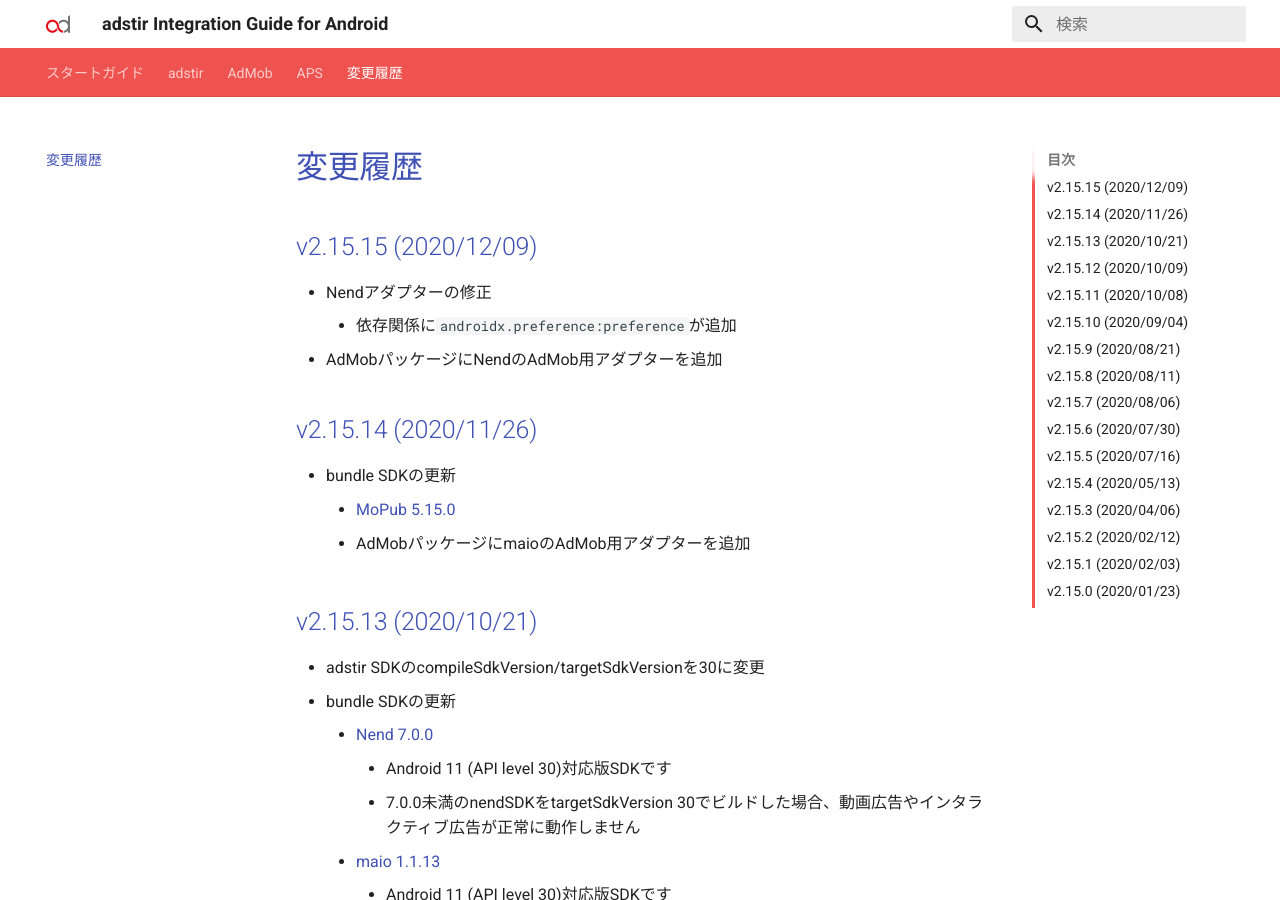
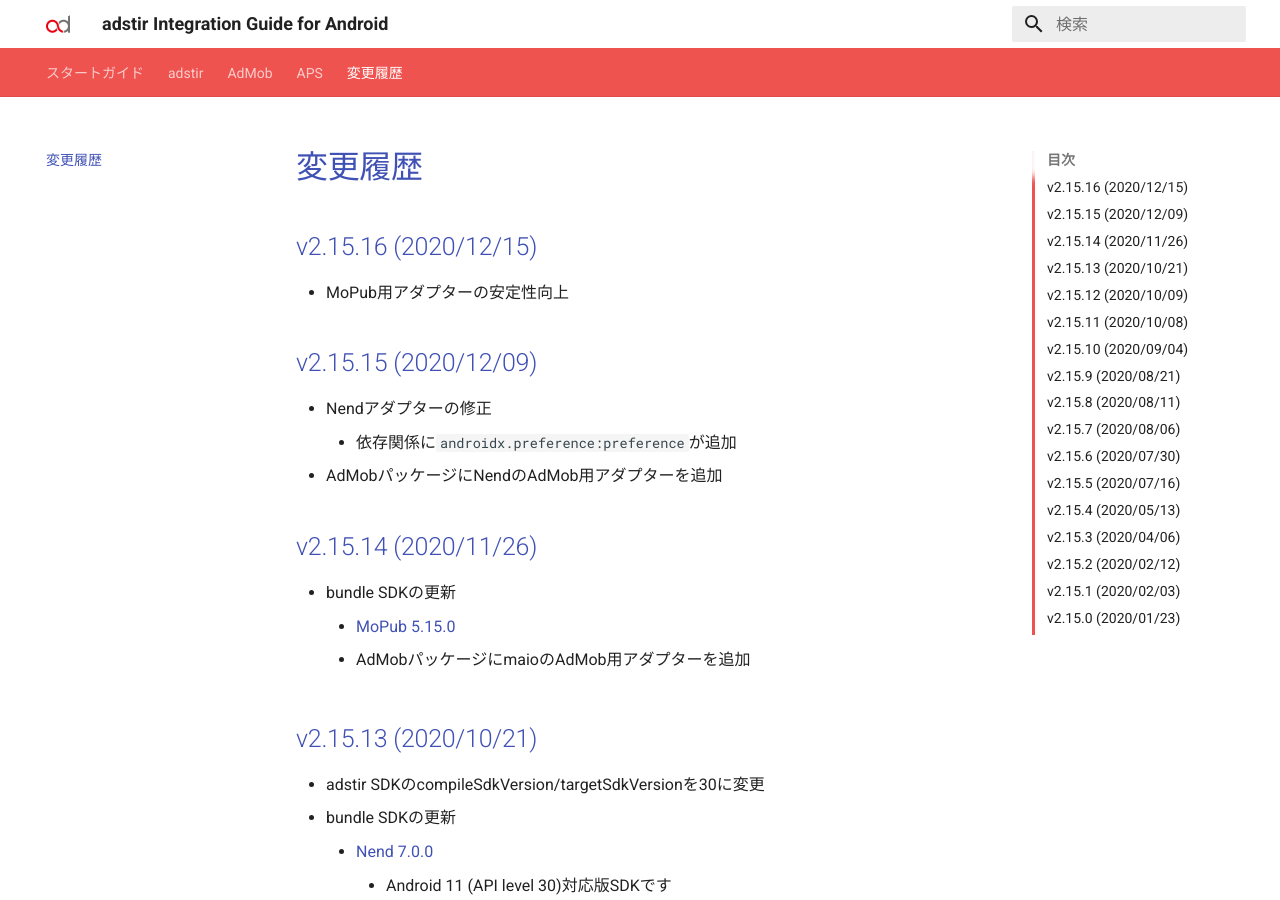
Before and after one commit to united-adstir/android-sdk-docs, an MkDocs documentation site: the page built from docs/changelog.md, in a window 1280 px wide and 900 px high. Built offline with MkDocs 1.6.1 and Material for MkDocs 9.7.7, drawn with Linux system fonts in a browser that asks for light colours; the version menu is left out.

Commit message:
adstir sdk 2.15.16

```diff
--- a/docs/changelog.md
+++ b/docs/changelog.md
@@ -1,4 +1,8 @@
 # 変更履歴
+
+## v2.15.16 (2020/12/15)
+
+- MoPub用アダプターの安定性向上
 
 ## v2.15.15 (2020/12/09)
 
--- a/mkdocs.yml
+++ b/mkdocs.yml
@@ -18,7 +18,7 @@
 extra:
   language: 'jp'
   version:
-    adstir: 2.15.14
+    adstir: 2.15.16
     adcolony: 4.1.4
     adcorsa: 2.0.0
     applovin: 9.13.1
```
